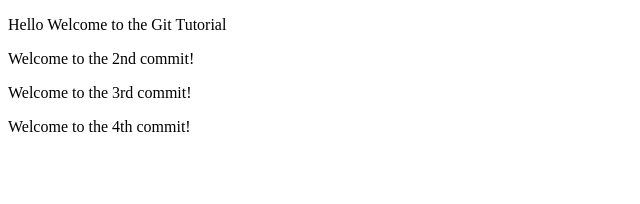
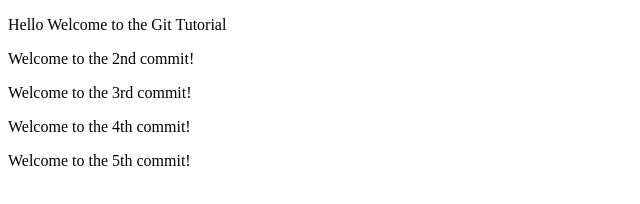
Before and after one commit to sinarshik27/athena, a plain HTML site: page index.html in a window 1280 px wide. Shown: the whole page, without its empty margins (0-640 px from the left). Drawn offline with Linux system fonts and the light colour scheme.

Commit message:
5th commit

```diff
--- a/index.html
+++ b/index.html
@@ -10,5 +10,6 @@
     <p>Welcome to the 2nd commit!</p>
     <p>Welcome to the 3rd commit!</p>
     <p>Welcome to the 4th commit!</p>
+    <p>Welcome to the 5th commit!</p>
 </body>
 </html>
```
Also changed, not shown: 3 other files.
